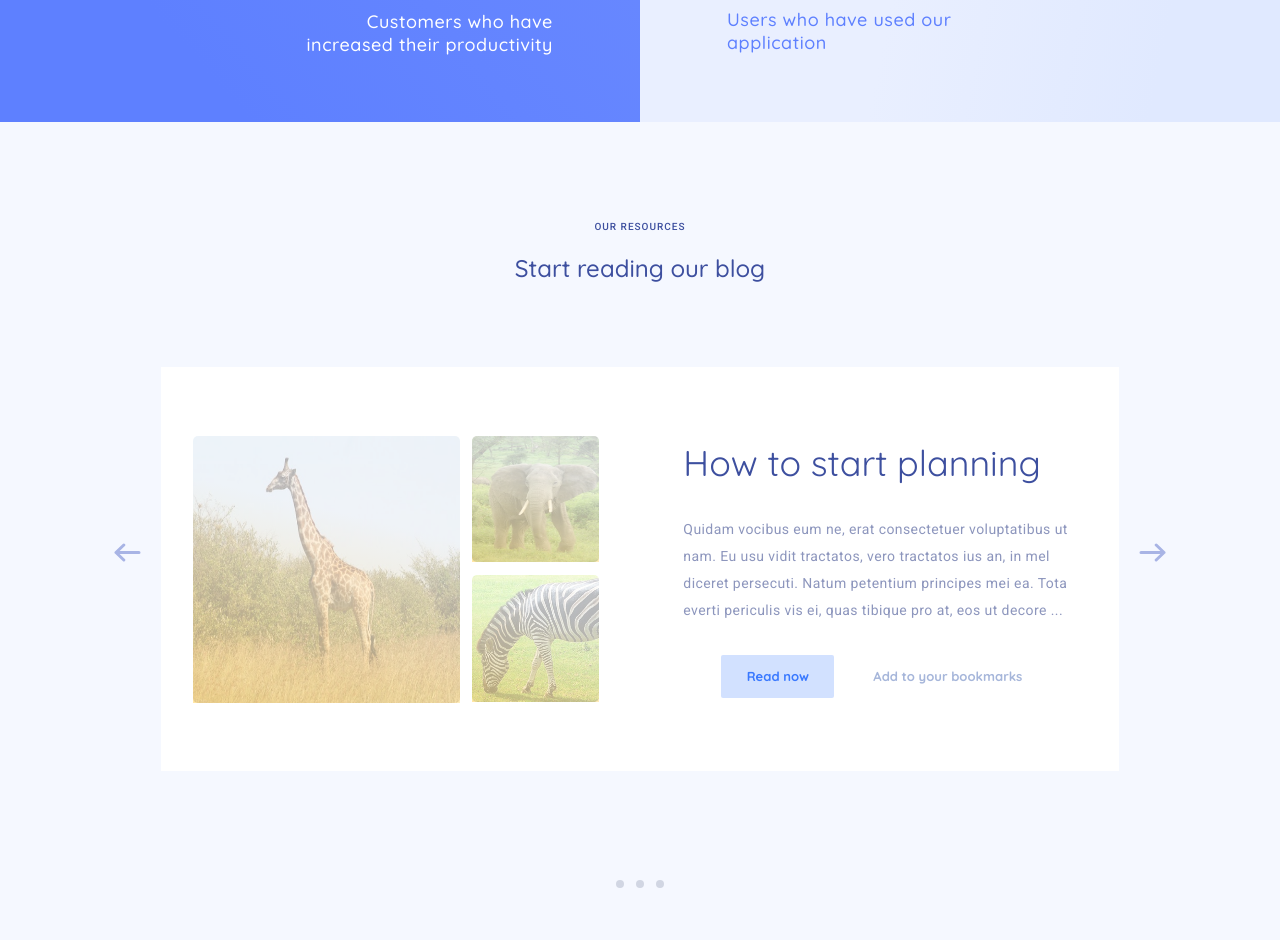
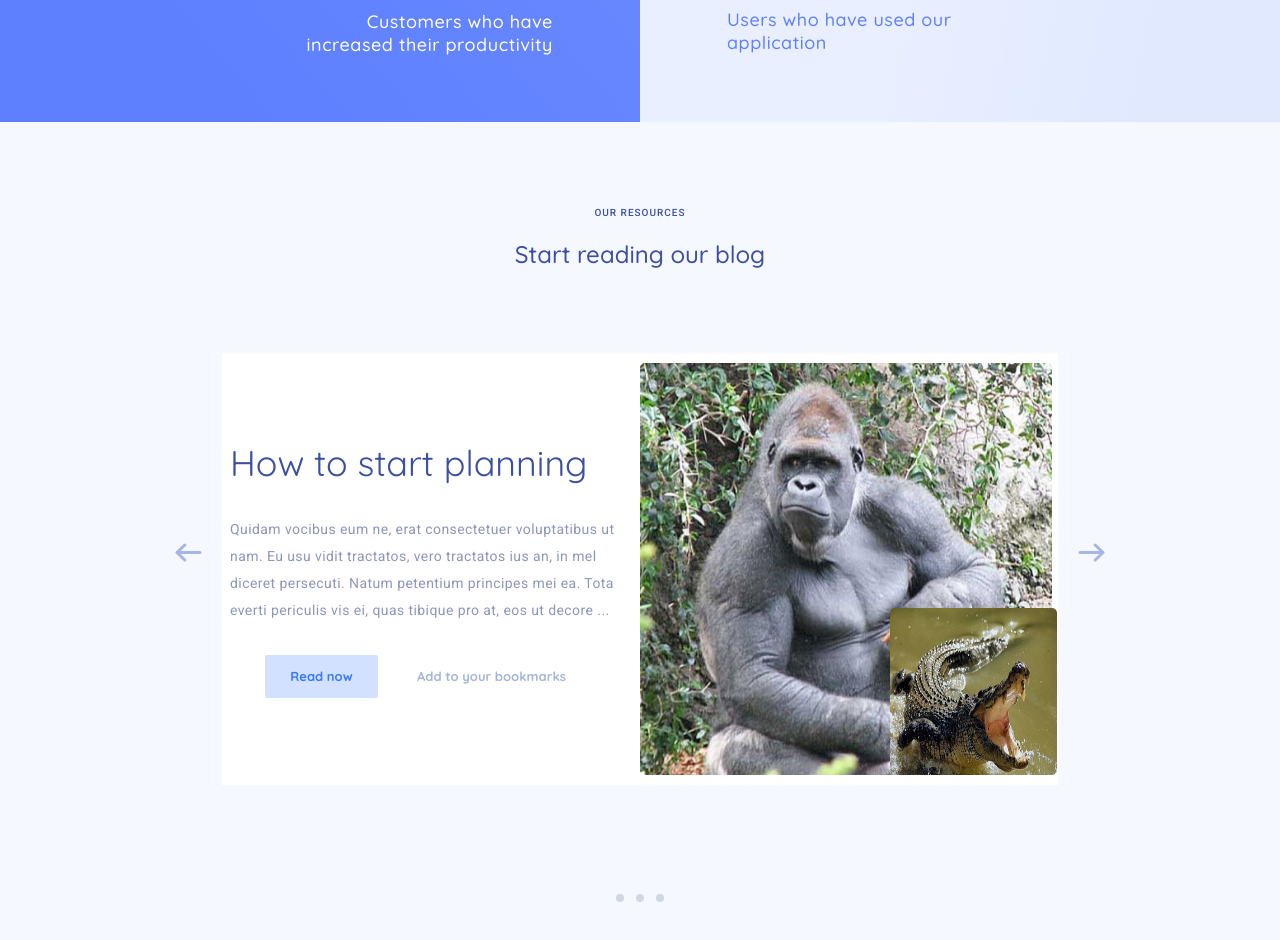
Before and after one commit to DuremarDuremar/Site00, a React (Create React App) app: page / in a window 1280 px wide. Shown: the part 2580-3520 px from the top of the page. Built offline with nearby package versions, Linux system fonts and the light colour scheme.

Commit message:
blog_log

```diff
--- a/src/bloks/Blog.jsx
+++ b/src/bloks/Blog.jsx
@@ -4,6 +4,8 @@ import logo from "../img/logo.jpg";
 import Blog0101 from "../img/blog1.jpg";
 import Blog0102 from "../img/blog2.jpg";
 import Blog0103 from "../img/blog3.jpg";
+import Blog0104 from "../img/blog4.jpg";
+import Blog0105 from "../img/blog5.jpg";
 import TitleText from "../components/TitleText";
 import Button from "../components/Button";
 
@@ -178,6 +180,56 @@ ${(props) =>
   /* border-right: 1px solid blue; */
 `;
 
+const SliderLeft2 = styled.div`
+  flex: 1 1 50%;
+  position: relative;
+  margin-top: ${(props) => (props.res900 ? "0" : "3vw")};
+
+  div {
+    ${(props) =>
+      props.res600 &&
+      `
+      cursor:pointer;
+      :first-child {
+      width: 412px;
+      height: 412px;
+    }
+    :last-child {
+      width: 167px;
+      height: 167px;
+      position: absolute;
+
+      right: 0.1vw;
+    }
+  `}
+    :last-child {
+      bottom: ${(props) =>
+        props.first === "true" && props.res600 ? "0" : "60%"};
+      right: ${(props) =>
+        props.first === "true" && props.res600 ? "0.1vw" : "60%"};
+    }
+    ${(props) =>
+      !props.res600 &&
+      `
+      pointer-events: none;
+      width: 74vw;
+      height: 74vw;
+      :last-child{
+        margin-top: 3vw;
+      }
+
+
+  `}
+
+    img {
+      display: block;
+      border-radius: 5px;
+      width: 100%;
+      height: 100%;
+    }
+  }
+`;
+
 const Lupa = styled.i`
   transition: opacity ease-out 0.55s;
   position: absolute;
@@ -204,6 +256,8 @@ const SliderRight = styled.div`
   align-items: center;
   padding: 0 8px;
 `;
+
+const SliderRightLeft = styled.div``;
 
 const Buttons = styled.div`
   margin-top: 31px;
@@ -289,38 +343,10 @@ const ModalImages = styled.div`
 const Blog = ({ res900, res600 }) => {
   const [modal, setModal] = useState(false);
   const [animals, setAnimals] = useState(null);
+  const [animals2, setAnimals2] = useState([Blog0104, Blog0105]);
+  const [page, setPage] = useState(2);
 
-  // слайдер
-  const slider = (n) => {
-    const links = [Blog0101, Blog0102, Blog0103];
-    const array = links.sort().filter((item) => {
-      return n === "next" ? item > animals : item < animals;
-    });
-    if (n === "next") {
-      array.length > 0 ? setAnimals(array[0]) : setAnimals(links[0]);
-    } else {
-      array.length > 0
-        ? setAnimals(array[array.length - 1])
-        : setAnimals(links[links.length - 1]);
-    }
-  };
-
-  return (
-    <Wrapper>
-      {res600 && <Arrow left>{left}</Arrow>}
-
-      <Content res900={res900}>
-        <TitleText fontSizeh1="24px" lineHeighth1="30px">
-          <h4>OUR RESOURCES</h4>
-          <h1>Start reading our blog</h1>
-        </TitleText>
-        {!res600 && (
-          <Arrows600>
-            <Arrow left>{left}</Arrow> <img src={logo} alt="logo" />{" "}
-            <Arrow>{right}</Arrow>
-          </Arrows600>
-        )}
-        <Slider res900={res900}>
+  const sliderLeft = (
     <SliderLeft res900={res900} res600={res600}>
       <div
         onClick={() => {
@@ -356,6 +382,9 @@ const Blog = ({ res900, res600 }) => {
         </Lupa>
       </div>
     </SliderLeft>
+  );
+
+  const sliderRight = (
     <SliderRight>
       <TitleText
         fontWeighth1="400"
@@ -371,10 +400,10 @@ const Blog = ({ res900, res600 }) => {
       >
         <h1>How to start planning</h1>
         <p>
-                Quidam vocibus eum ne, erat consectetuer voluptatibus ut nam. Eu
-                usu vidit tractatos, vero tractatos ius an, in mel diceret
-                persecuti. Natum petentium principes mei ea. Tota everti
-                periculis vis ei, quas tibique pro at, eos ut decore ...
+          Quidam vocibus eum ne, erat consectetuer voluptatibus ut nam. Eu usu
+          vidit tractatos, vero tractatos ius an, in mel diceret persecuti.
+          Natum petentium principes mei ea. Tota everti periculis vis ei, quas
+          tibique pro at, eos ut decore ...
         </p>
       </TitleText>
       <Buttons res600={res600}>
@@ -386,6 +415,62 @@ const Blog = ({ res900, res600 }) => {
         </Button>
       </Buttons>
     </SliderRight>
+  );
+
+  // слайдер
+  const slider = (n) => {
+    const links = [Blog0101, Blog0102, Blog0103];
+    const array = links.sort().filter((item) => {
+      return n === "next" ? item > animals : item < animals;
+    });
+    if (n === "next") {
+      array.length > 0 ? setAnimals(array[0]) : setAnimals(links[0]);
+    } else {
+      array.length > 0
+        ? setAnimals(array[array.length - 1])
+        : setAnimals(links[links.length - 1]);
+    }
+  };
+
+  return (
+    <Wrapper>
+      {res600 && !modal && <Arrow left>{left}</Arrow>}
+
+      <Content res900={res900}>
+        <TitleText fontSizeh1="24px" lineHeighth1="30px">
+          <h4>OUR RESOURCES</h4>
+          <h1>Start reading our blog</h1>
+        </TitleText>
+        {!res600 && (
+          <Arrows600>
+            <Arrow left>{left}</Arrow> <img src={logo} alt="logo" />
+            <Arrow>{right}</Arrow>
+          </Arrows600>
+        )}
+        <Slider res900={res900}>
+          {page === 1 && (
+            <>
+              {sliderLeft}
+              {sliderRight}
+            </>
+          )}
+          {page === 2 && (
+            <>
+              {sliderRight}
+              <SliderLeft2
+                res900={res900}
+                res600={res600}
+                first={animals2[0] === Blog0104 ? "true" : "false"}
+              >
+                <div onClick={() => setAnimals2([...animals2].reverse())}>
+                  <img src={animals2[0]} alt="4" />
+                </div>
+                <div onClick={() => setAnimals2([...animals2].reverse())}>
+                  <img src={animals2[1]} alt="5" />
+                </div>
+              </SliderLeft2>
+            </>
+          )}
         </Slider>
         <Circles>
           <div></div>
@@ -393,7 +478,7 @@ const Blog = ({ res900, res600 }) => {
           <div></div>
         </Circles>
       </Content>
-      {res600 && <Arrow>{right}</Arrow>}
+      {res600 && !modal && <Arrow>{right}</Arrow>}
       {modal && (
         <>
           <Modal onClick={() => setModal(false)}></Modal>
```
Also changed, not shown: src/img/blog4.jpg (added), src/img/blog5.jpg (added). Lines whose indentation alone changed are shown as unchanged.
